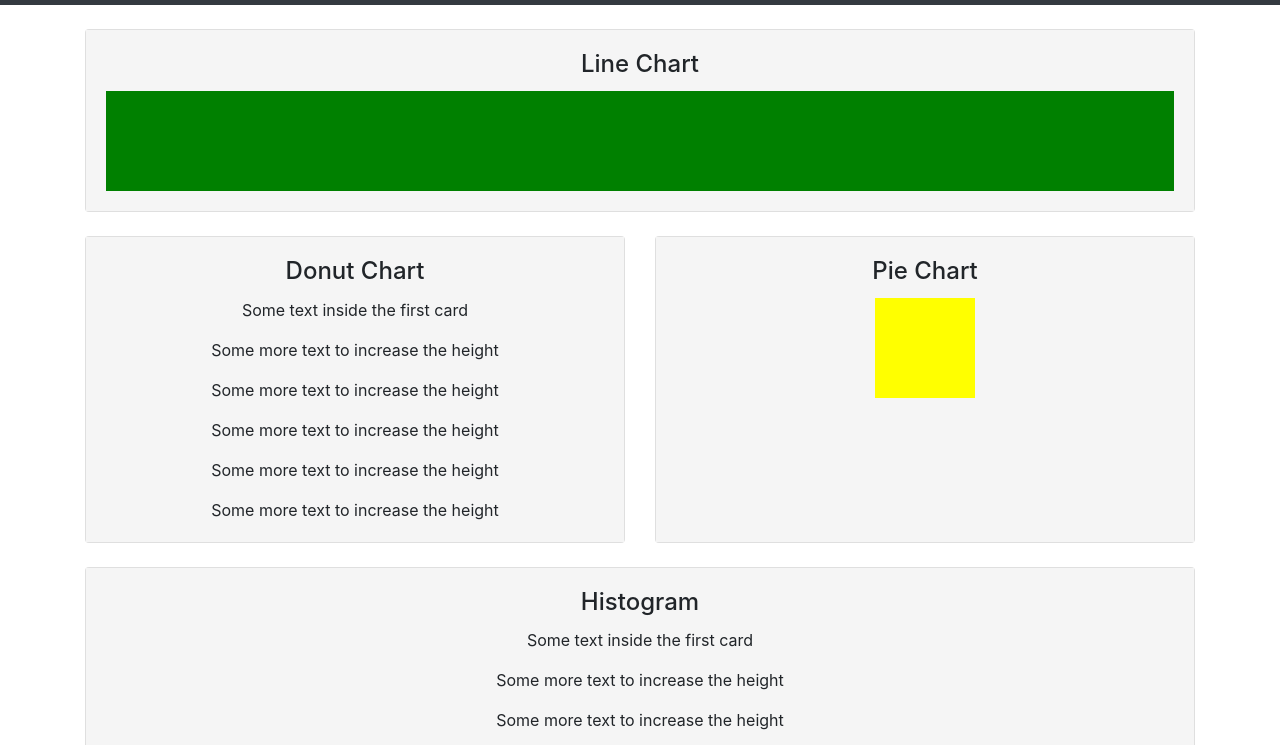
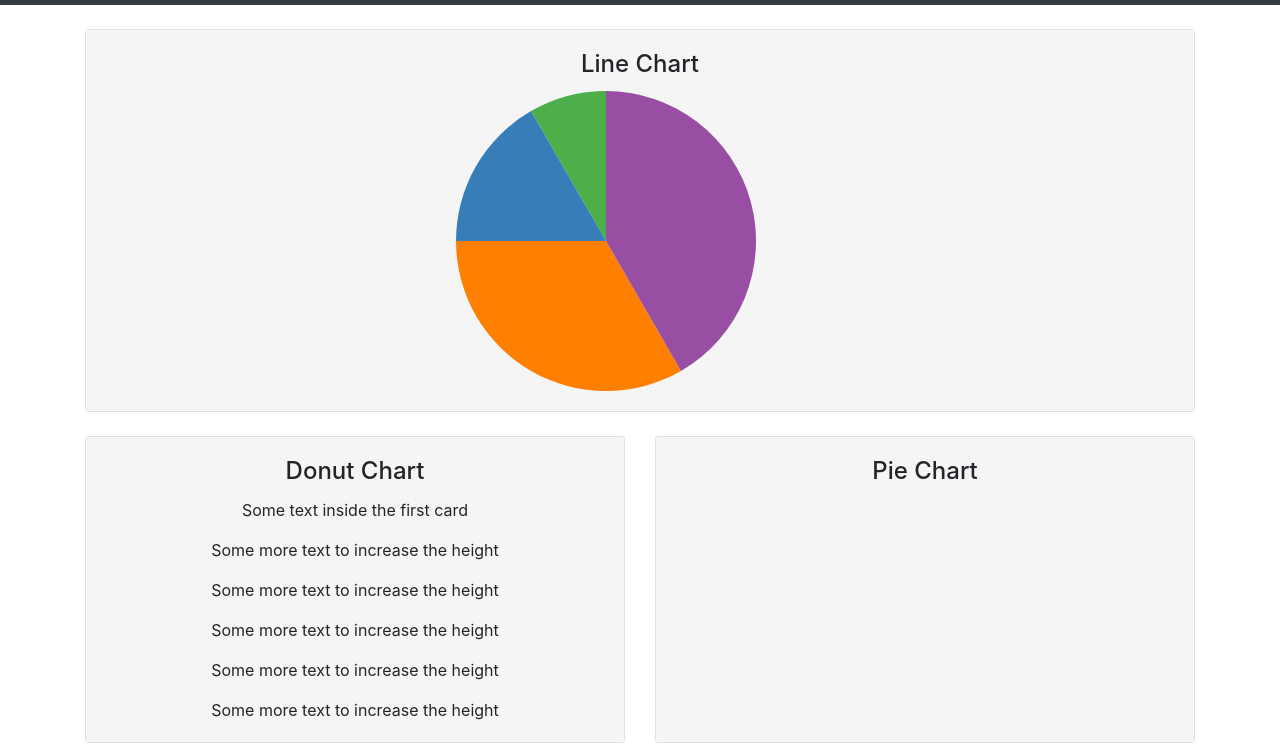
Before and after one commit to laurGeo/milestone-2, a plain HTML site: page index.html in a window 1280 px wide. Shown: the part 51-796 px from the top of the page. Drawn offline with nearby package versions, Linux system fonts and the light colour scheme.

Commit message:
A very off centre, but colorful pie chart

```diff
--- a/index.html
+++ b/index.html
@@ -6,16 +6,17 @@
     <script src="http://d3js.org/d3.v4.min.js" charset="utf-8"></script>
     <meta charset="utf-8">
     <meta name="viewport" content="width=device-width, initial-scale=1">
-    <script type="text/javascript" src="js/get-data.js"></script>
+
     <link href='http://fonts.googleapis.com/css?family=Open+Sans' rel='stylesheet' type='text/css'>
     <link href='./style/style.css' rel='stylesheet' type='text/css'>
     <link rel="stylesheet" href="https://maxcdn.bootstrapcdn.com/bootstrap/4.3.1/css/bootstrap.min.css">
     <script src="https://ajax.googleapis.com/ajax/libs/jquery/3.4.0/jquery.min.js"></script>
     <script src="https://cdnjs.cloudflare.com/ajax/libs/popper.js/1.14.7/umd/popper.min.js"></script>
     <script src="https://maxcdn.bootstrapcdn.com/bootstrap/4.3.1/js/bootstrap.min.js"></script>
+
 </head>
 
-<body style="height:1500px;">
+<body>
     <nav class="navbar navbar-expand-sm bg-dark navbar-dark">
         <a class="navbar-brand" href="#">Logo</a>
         <ul class="navbar-nav">
@@ -60,7 +61,7 @@
                 <div class="card-body text-center">
                     <h4 class="card-title">Pie Chart</h4>
 
-                    <svg></svg>
+                    <div class="pie-chart"></div>
                 </div>
             </div>
 
@@ -82,5 +83,6 @@
         </div>
     </div>
 </body>
+<script type="text/javascript" src="js/get-data.js"></script>
 
 </html>
--- a/js/get-data.js
+++ b/js/get-data.js
@@ -1,9 +1,10 @@
 /*Draw a pie chart */
     var data = [2, 4, 8, 10];
+
     console.log(data);
     var svg = d3.select('svg'),
-        width = 100,
-        height = 100,
+        width = 1000,
+        height = 300,
         radius = Math.min(width, height) / 2,
         g = svg.append("g").attr("transform", "translate(" + width / 2 + "," + height / 2 + ")");
 
--- a/style/style.css
+++ b/style/style.css
@@ -1,16 +1,10 @@
-svg{
-  background-color: yellow;
-  width: 100px;
-  height: 100px;
-}
-
 .card-body{
   background-color: whitesmoke;
   border: none;
 }
 
 .line-graph{
-  background-color: green;
   width: 100%;
+  height: 300px;
 
 }
```
